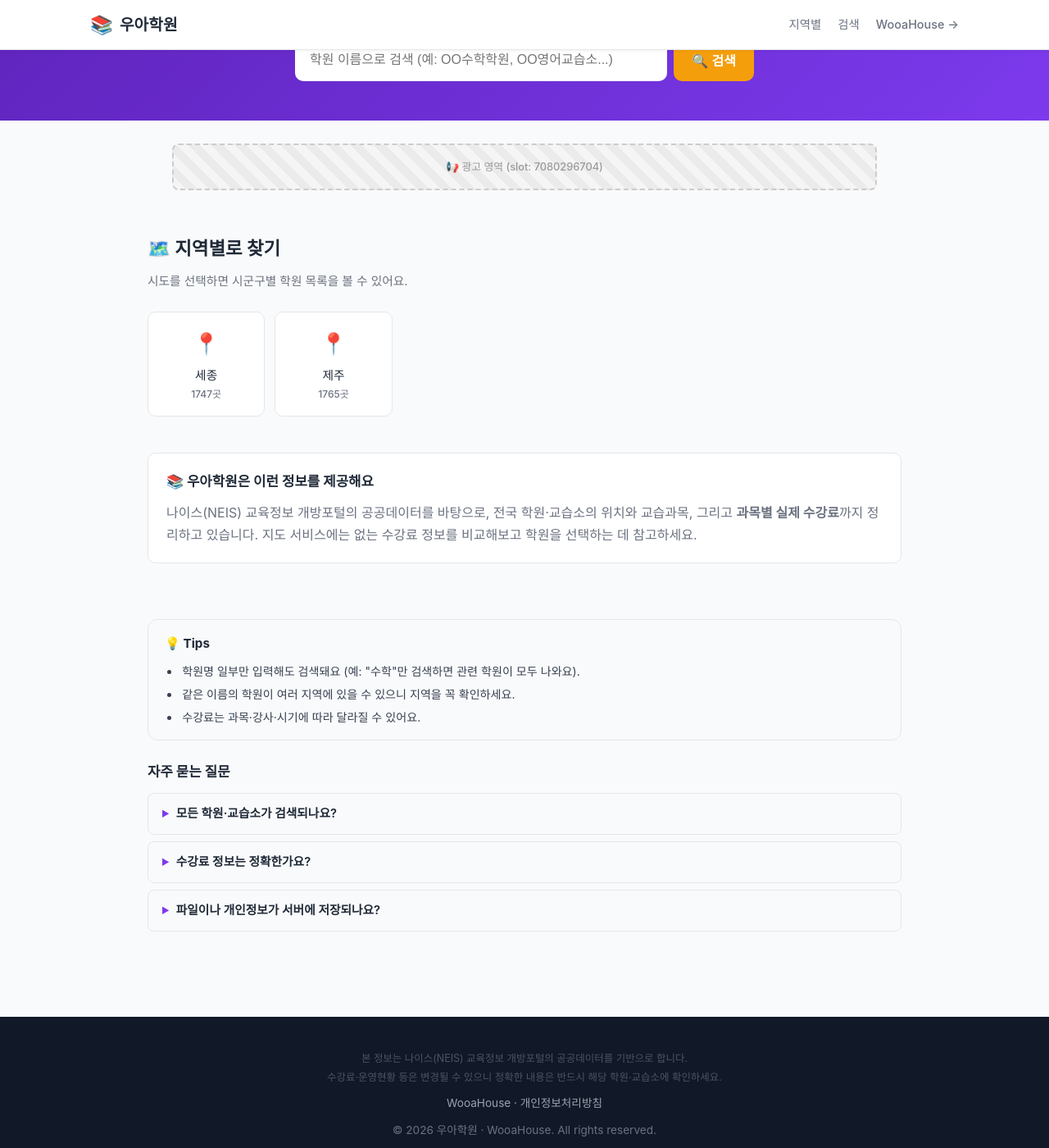
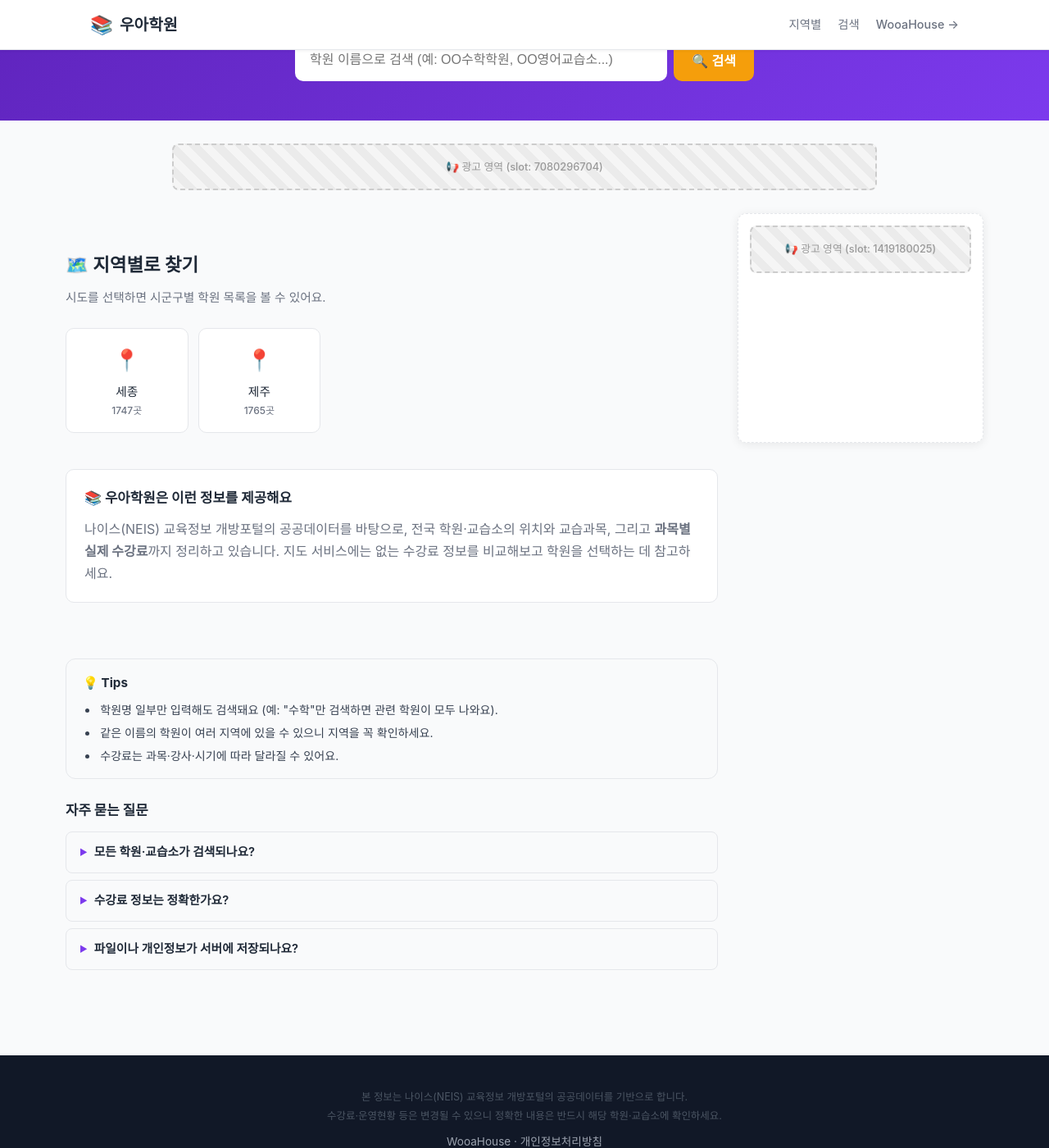
Before and after one commit to ingmaster83-code/wooahagwon, a Jekyll site: the page built from index.html, in a window 1280 px wide and 1400 px high, scrolled down 473 px. Shown: the whole window at 82% size. Built offline with Jekyll 4.4.1, drawn with Linux system fonts in a browser that asks for light colours; some web fonts are replaced.

Commit message:
Add sidebar ad (tool-sidebar) to layouts and region index pages that lacked it
Co-Authored-By: Claude Sonnet 5.5 <noreply@anthropic.com>

```diff
--- a/_layouts/do.html
+++ b/_layouts/do.html
@@ -12,6 +12,8 @@ layout: default
   <span>{{ page.doShort }}</span>
 </div>
 
+<div class="page-with-sidebar" style="margin-top:20px;">
+<div class="side-main">
 <div class="section">
   <h2 class="section-title">시군구 선택</h2>
   <p class="section-sub">총 {{ page.sigunguList.size }}개 시군구 · {{ page.totalCount }}곳</p>
@@ -27,3 +29,6 @@ layout: default
 
   <div class="ad-slot" style="margin:28px 0;text-align:center;">{% include ad.html %}</div>
 </div>
+</div>
+<aside class="tool-sidebar"></aside>
+</div>
--- a/_layouts/dong.html
+++ b/_layouts/dong.html
@@ -14,6 +14,8 @@ layout: default
   <span>{{ page.dongName }}</span>
 </div>
 
+<div class="page-with-sidebar" style="margin-top:20px;">
+<div class="side-main">
 <div class="section">
   <div class="filter-bar">
     <input type="text" class="filter-input" id="acaFilter" placeholder="🔍 학원명·과목으로 찾기 (예: 수학, OO영어학원...)">
@@ -48,6 +50,9 @@ layout: default
     💡 본 정보는 나이스(NEIS) 교육정보 개방포털 공공데이터를 기반으로 합니다. 수강료·정원 등은 변경될 수 있으니 정확한 내용은 해당 학원·교습소에 문의해주세요.
   </div>
 </div>
+</div>
+<aside class="tool-sidebar"></aside>
+</div>
 
 <script>
 (function(){
--- a/_layouts/sigungu.html
+++ b/_layouts/sigungu.html
@@ -13,6 +13,8 @@ layout: default
   <span>{{ page.sigungu }}</span>
 </div>
 
+<div class="page-with-sidebar" style="margin-top:20px;">
+<div class="side-main">
 <div class="section">
   <p class="section-sub">세부 지역(구/동)을 선택하면 학원 목록을 볼 수 있어요. 목록이 많은 지역은 여러 페이지로 나뉘어 있어요.</p>
   <div class="region-grid">
@@ -27,3 +29,6 @@ layout: default
 
   <div class="ad-slot" style="margin:28px 0;text-align:center;">{% include ad.html %}</div>
 </div>
+</div>
+<aside class="tool-sidebar"></aside>
+</div>
--- a/assets/css/main.css
+++ b/assets/css/main.css
@@ -196,3 +196,8 @@ img { max-width: 100%; height: auto; }
 .ad-card { background: #fff; border-radius: 10px; box-shadow: 0 2px 12px rgba(0,0,0,.08); border: 1.5px dashed #e5e7eb; padding: 14px; display: flex; flex-direction: column; align-items: center; min-height: 280px; margin-bottom: 16px; }
 @media (max-width: 1024px) { .page-with-sidebar { grid-template-columns: 1fr; } .tool-sidebar { display: none; } }
 .ad-placeholder { background: #F1F5F9; border: 1px dashed #CBD5E1; border-radius: 6px; color: #94A3B8; font-size: .82rem; padding: 14px; text-align: center; }
+
+/* 사이드바 래퍼 안의 본문 블록은 열 너비에 맞춘다 */
+.page-with-sidebar > .side-main { min-width: 0; }
+.page-with-sidebar > .side-main > * { max-width: none; margin-left: 0; margin-right: 0; }
+.page-with-sidebar > .side-main > .section { padding-left: 0; padding-right: 0; }
--- a/index.html
+++ b/index.html
@@ -18,6 +18,8 @@ description: 전국 13만여 개 학원·교습소의 위치, 교습과목, 실
 
 <div class="top-ad-bar">{% include ad.html %}</div>
 
+<div class="page-with-sidebar" style="margin-top:20px;">
+<div class="side-main">
 <div class="section" id="regionSection">
   <h2 class="section-title">🗺️ 지역별로 찾기</h2>
   <p class="section-sub">시도를 선택하면 시군구별 학원 목록을 볼 수 있어요.</p>
@@ -64,6 +66,9 @@ description: 전국 13만여 개 학원·교습소의 위치, 교습과목, 실
       <p>아니요. 검색은 브라우저 안에서 처리되며 별도의 개인정보를 수집하지 않습니다.</p>
     </details>
   </div>
+</div>
+</div>
+<aside class="tool-sidebar"></aside>
 </div>
 
 <script>
--- a/region/index.html
+++ b/region/index.html
@@ -13,6 +13,8 @@ description: 전국 17개 시도별 학원·교습소 목록을 확인하세요.
   <a href="{{ '/' | relative_url }}">홈</a> › <span>지역별</span>
 </div>
 
+<div class="page-with-sidebar" style="margin-top:20px;">
+<div class="side-main">
 <div class="section">
   <div class="region-grid">
     {% assign dos = site.data.aca_by_do | sort %}
@@ -25,3 +27,6 @@ description: 전국 17개 시도별 학원·교습소 목록을 확인하세요.
     {% endfor %}
   </div>
 </div>
+</div>
+<aside class="tool-sidebar"></aside>
+</div>
```
